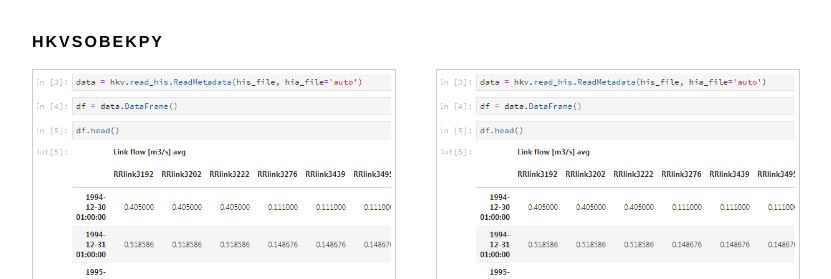
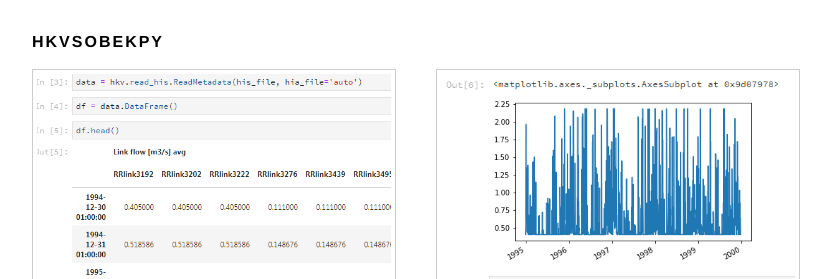
Before and after one commit to HKV-products-services/HKV-products-services.github.io, a plain HTML site: page index.html in a window 1280 px wide. Shown: the part 106-385 px from the top of the page, without its empty margins (224-1055 px from the left). Drawn offline with Linux system fonts and the light colour scheme.

Commit message:
Update index.html

```diff
--- a/index.html
+++ b/index.html
@@ -61,7 +61,7 @@
                 <div class="thumbnail">
                     <div class="thumbnail--image">
                         <a href="https://github.com/HKV-products-services/hkvsobekpy">
-                            <img src="images/hkvsobekpy-3.png" alt="HKVSOBEKPY" />
+                            <img src="images/hkvsobekpy-4.png" alt="HKVSOBEKPY" />
                         </a>
                     </div>
                 </div>
```
